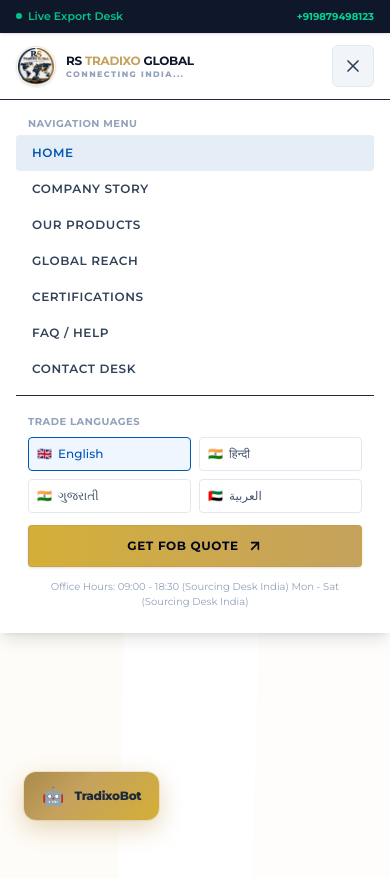
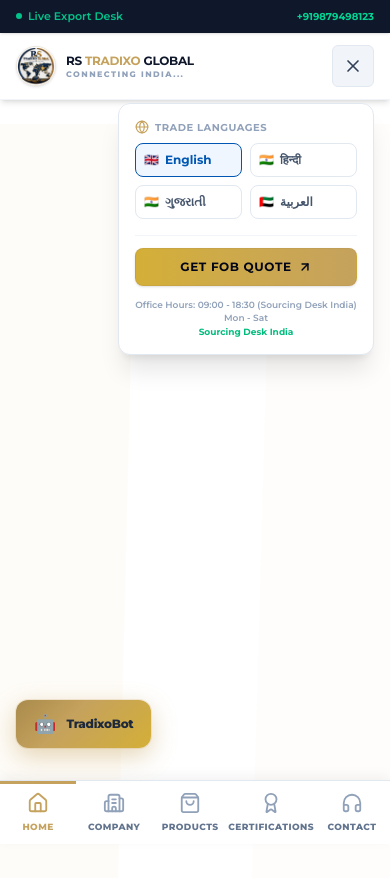
Before and after one commit to satyam682/rs-tradixo-global, a React (Vite) app: page / in a window 390 px wide. Both pictures are taken after a click on the button 353 px from the left and 65 px from the top of the page. Shown: the top 878 px of the page. Built offline with nearby package versions, Linux system fonts and the light colour scheme.

Commit message:
feat: add mobile bottom navigation, shift chatbot button, and add brand favicon

```diff
--- a/index.html
+++ b/index.html
@@ -4,6 +4,7 @@
     <meta charset="UTF-8" />
     <meta name="viewport" content="width=device-width, initial-scale=1.0" />
     <title>Rs Tradixo Global | Premium Agricultural Exporter from India</title>
+    <link rel="icon" type="image/svg+xml" href="/favicon.svg" />
 
     <!-- Permanent Elite SEO Indexing Meta -->
     <meta name="description" content="Rs Tradixo Global is one of India's leading agricultural exporters specializing in premium groundnuts (Bold & Java grades) and long-grain Basmati & Non-Basmati rice. Directly servicing global markets via Mundra Port gateway with certified cargo compliance." />
--- a/src/App.tsx
+++ b/src/App.tsx
@@ -185,8 +185,8 @@
         onOpenInquiry={handleOpenGeneralInquiry}
       />
 
-      {/* Main Container block offset for header height */}
-      <main className="flex-grow pt-[124px] sm:pt-[100px]">
+      {/* Main Container block offset for header height, plus mobile bottom nav padding */}
+      <main className="flex-grow pt-[124px] sm:pt-[100px] xl:pb-0 pb-16">
         {renderTabContent()}
       </main>
 
--- a/src/components/Chatbot.tsx
+++ b/src/components/Chatbot.tsx
@@ -426,7 +426,7 @@
       id="chatbot-toggle-button"
       onClick={onClick}
       aria-label={isOpen ? 'Close TradixoBot' : 'Open TradixoBot Chat'}
-      className="fixed bottom-6 left-6 z-50 flex items-center gap-2.5 rounded-xl transition-all duration-300 cursor-pointer"
+      className="fixed bottom-24 sm:bottom-6 left-4 sm:left-6 z-50 flex items-center gap-2.5 rounded-xl transition-all duration-300 cursor-pointer"
       style={{
         padding: '10px 18px',
         background: isOpen
--- a/src/components/Header.tsx
+++ b/src/components/Header.tsx
@@ -4,7 +4,7 @@
  */
 
 import React, { useState, useEffect } from 'react';
-import { Menu, X, Globe, PhoneCall, Anchor, Languages, Check, ArrowUpRight, ShieldCheck } from 'lucide-react';
+import { Menu, X, Globe, PhoneCall, Anchor, Languages, Check, ArrowUpRight, ShieldCheck, MoreVertical, Home, Building2, ShoppingBag, Award, Headphones } from 'lucide-react';
 import { COMP_INFO } from '../data.ts';
 import { useLanguage } from '../context/LanguageContext.tsx';
 
@@ -198,7 +198,7 @@
             </button>
           </div>
 
-          {/* Mobile Hamburger trigger - Always visible on non-xl screens */}
+          {/* Mobile 3-dot trigger - Always visible on non-xl screens */}
           <div className="flex items-center gap-2 xl:hidden flex-shrink-0 ml-auto">
             <button
               onClick={onOpenInquiry}
@@ -210,37 +210,22 @@
               onClick={() => setMobileMenuOpen(!mobileMenuOpen)}
               className="p-2.5 bg-slate-100 hover:bg-slate-200 border border-slate-200 rounded-md text-slate-700 cursor-pointer flex-shrink-0 flex items-center justify-center"
               id="mobile_menu_trigger"
-              aria-label="Open navigation menu"
+              aria-label="Open language menu"
             >
-              {mobileMenuOpen ? <X className="w-5 h-5" /> : <Menu className="w-5 h-5" />}
+              {mobileMenuOpen ? <X className="w-5 h-5" /> : <MoreVertical className="w-5 h-5" />}
             </button>
           </div>
 
         </div>
 
-        {/* Mobile Navigation Panel */}
+        {/* Mobile 3-dot Dropdown Panel (Only languages and basic operations) */}
         {mobileMenuOpen && (
-          <div className="absolute top-full left-0 right-0 bg-white border-t border-slate-150 shadow-lg p-4 flex flex-col gap-1.5 xl:hidden animate-fade-in z-45 max-h-[80vh] overflow-y-auto">
-            <div className="border-b pb-2 mb-2">
-              <p className="text-[10px] uppercase text-slate-400 font-bold tracking-wider px-3 mb-1">Navigation Menu</p>
-              {navItems.map((item) => (
-                <button
-                  key={item.id}
-                  onClick={() => handleNavClick(item.id)}
-                  className={`w-full text-left px-4 py-2.5 text-xs font-semibold uppercase tracking-wider rounded-sm transition-colors cursor-pointer ${
-                    currentTab === item.id
-                      ? 'bg-[#0056B3]/10 text-[#0056B3] font-bold'
-                      : 'text-slate-700 hover:bg-slate-50'
-                  }`}
-                >
-                  {item.label}
-                </button>
-              ))}
-            </div>
-
-            <div className="px-3 pt-1 space-y-3">
+          <div className="absolute top-full right-4 mt-1 bg-white border border-slate-200 shadow-xl rounded-xl p-4 flex flex-col gap-4 xl:hidden animate-fade-in z-50 w-64 text-left">
             <div>
-                <p className="text-[10px] uppercase text-slate-400 font-bold tracking-wider mb-2">{t.trade_languages}</p>
+              <p className="text-[10px] uppercase text-slate-400 font-bold tracking-wider mb-2 flex items-center gap-1.5">
+                <Globe className="w-3.5 h-3.5 text-[#C5A25D]" />
+                {t.trade_languages}
+              </p>
               <div className="grid grid-cols-2 gap-2">
                 {LANGUAGES.map((lang) => (
                   <button
@@ -249,32 +234,71 @@
                       setCurrentLang(lang.code);
                       setMobileMenuOpen(false);
                     }}
-                      className={`p-2 rounded-sm text-xs font-medium border text-left flex items-center gap-1.5 cursor-pointer ${currentLang === lang.code ? 'border-[#0056B3] bg-blue-50 text-[#0056B3]' : 'border-slate-200 text-slate-600'}`}
+                    className={`p-2 rounded-lg text-xs font-bold border text-left flex items-center gap-1.5 cursor-pointer transition-all ${
+                      currentLang === lang.code
+                        ? 'border-[#0056B3] bg-blue-50 text-[#0056B3]'
+                        : 'border-slate-200 text-slate-600 hover:bg-slate-50'
+                    }`}
                   >
-                      <span className="font-mono">{lang.flag}</span>
+                    <span className="font-mono text-xs">{lang.flag}</span>
                     <span>{lang.label.split(' ')[0]}</span>
                   </button>
                 ))}
               </div>
             </div>
 
+            <div className="border-t border-slate-100 pt-3 space-y-3">
               <button
                 onClick={() => {
                   setMobileMenuOpen(false);
                   onOpenInquiry();
                 }}
-                className="w-full py-3 bg-gradient-to-r from-[#D4AF37] to-[#C5A25D] hover:from-[#E2C578] hover:to-[#C5A25D] text-slate-950 rounded-sm text-xs font-bold uppercase tracking-wider transition-all duration-300 flex items-center justify-center gap-2 shadow-sm cursor-pointer border border-[#AA8B4C]/25"
+                className="w-full py-2.5 bg-gradient-to-r from-[#D4AF37] to-[#C5A25D] hover:from-[#E2C578] hover:to-[#C5A25D] text-slate-950 rounded-lg text-xs font-bold uppercase tracking-wider transition-all duration-300 flex items-center justify-center gap-1.5 shadow-sm cursor-pointer border border-[#AA8B4C]/25"
               >
-                {t.btn_get_fob_quote} <ArrowUpRight className="w-4 h-4 stroke-[2.5]" />
+                {t.btn_get_fob_quote} <ArrowUpRight className="w-3.5 h-3.5 stroke-[2.5]" />
               </button>
 
-              <div className="text-center text-[10px] text-slate-400 pb-2">
-                {t.office_hours} {t.contact_hours_val || '09:00 - 18:30'} ({t.sourcing_desk})
+              <div className="text-center text-[9px] font-semibold text-slate-400">
+                {t.office_hours} {t.contact_hours_val || '09:00 - 18:30'}
+                <br />
+                <span className="text-emerald-500 font-bold">{t.sourcing_desk}</span>
               </div>
             </div>
           </div>
         )}
       </nav>
+
+      {/* Mobile Bottom Navigation Bar (Fixed at the bottom for xl:hidden) */}
+      <div className="fixed bottom-0 left-0 right-0 z-40 bg-white border-t border-slate-200 shadow-[0_-4px_12px_rgba(0,0,0,0.05)] xl:hidden flex justify-around items-stretch h-16 pb-safe">
+        {[
+          { id: 'home', label: currentLang === 'hi' ? 'मुख्य' : currentLang === 'gu' ? 'હોમ' : currentLang === 'ar' ? 'الرئيسية' : 'Home', icon: Home },
+          { id: 'about', label: currentLang === 'hi' ? 'कंपनी' : currentLang === 'gu' ? 'કંપની' : currentLang === 'ar' ? 'الشركة' : 'Company', icon: Building2 },
+          { id: 'products', label: currentLang === 'hi' ? 'उत्पाद' : currentLang === 'gu' ? 'પ્રોડક્ટ્સ' : currentLang === 'ar' ? 'المنتجات' : 'Products', icon: ShoppingBag },
+          { id: 'certifications', label: currentLang === 'hi' ? 'प्रमाणपत्र' : currentLang === 'gu' ? 'પ્રમાણપત્ર' : currentLang === 'ar' ? 'الشهادات' : 'Certifications', icon: Award },
+          { id: 'contact', label: currentLang === 'hi' ? 'संपर्क' : currentLang === 'gu' ? 'સંપર્ક' : currentLang === 'ar' ? 'الاتصال' : 'Contact', icon: Headphones },
+        ].map((item) => {
+          const isActive = currentTab === item.id;
+          const IconComponent = item.icon;
+          return (
+            <button
+              key={item.id}
+              onClick={() => handleNavClick(item.id)}
+              className={`flex-1 flex flex-col items-center justify-center relative py-1 cursor-pointer transition-colors ${
+                isActive ? 'text-[#C5A25D]' : 'text-slate-400 hover:text-slate-600'
+              }`}
+            >
+              {/* Top active indicator line */}
+              {isActive && (
+                <div className="absolute top-0 left-0 right-0 h-[3px] bg-[#C5A25D]" />
+              )}
+              <IconComponent className="w-5.5 h-5.5 mb-1" />
+              <span className={`text-[9px] font-extrabold tracking-wider uppercase font-sans mt-0.5 ${isActive ? 'text-[#C5A25D]' : 'text-slate-500'}`}>
+                {item.label}
+              </span>
+            </button>
+          );
+        })}
+      </div>
     </header>
   );
 }
```
Also changed, not shown: public/favicon.svg (added). Lines whose indentation alone changed are shown as unchanged.
